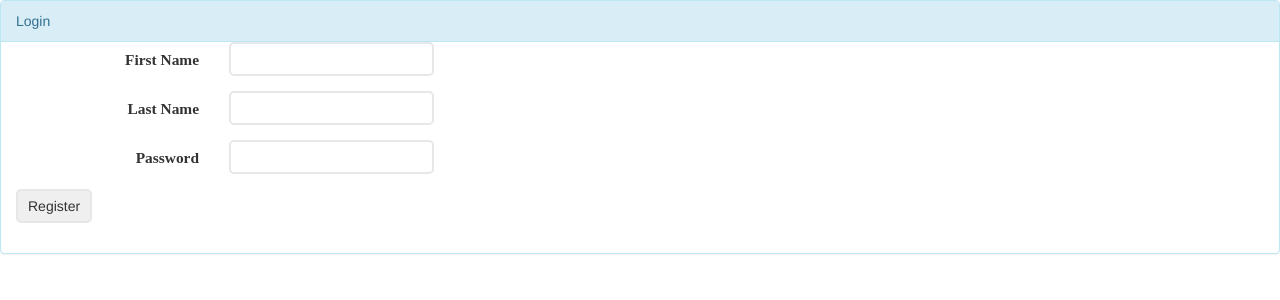
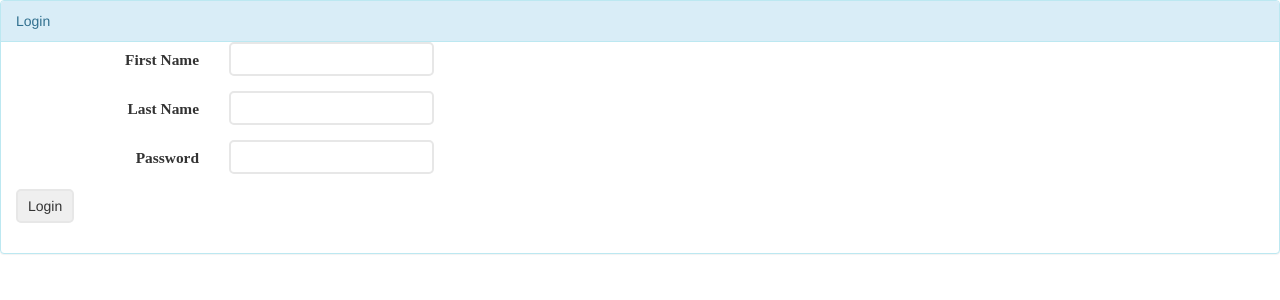
Before and after one commit to jetHarris/GroceryBagWeb, a PHP site: page /signin.html in a window 1280 px wide. Shown: the top 300 px of the page. Run offline with PHP 8.4, Linux system fonts and the light colour scheme.

Commit message:
removed var_dump from listlist, changed 'register' button to login, corrected capital S in USer in login.php

```diff
--- a/login.php
+++ b/login.php
@@ -49,7 +49,7 @@ if(isset($_POST['firstname'])){
     }
     else{
         echo "<br>That User does not exist";
-        echo "<br>Please Register a New USer";
+        echo "<br>Please Register a New User";
     }
 }//end $_POST['submit']
 ?>
--- a/signin.html
+++ b/signin.html
@@ -30,7 +30,7 @@
             </div>
             <div class="form-group">
                 <div class="col-sm-10">
-                    <input type="submit" value="Register"/>
+                    <input type="submit" value="Login"/>
                 </div>
             </div>
         </form>
```
